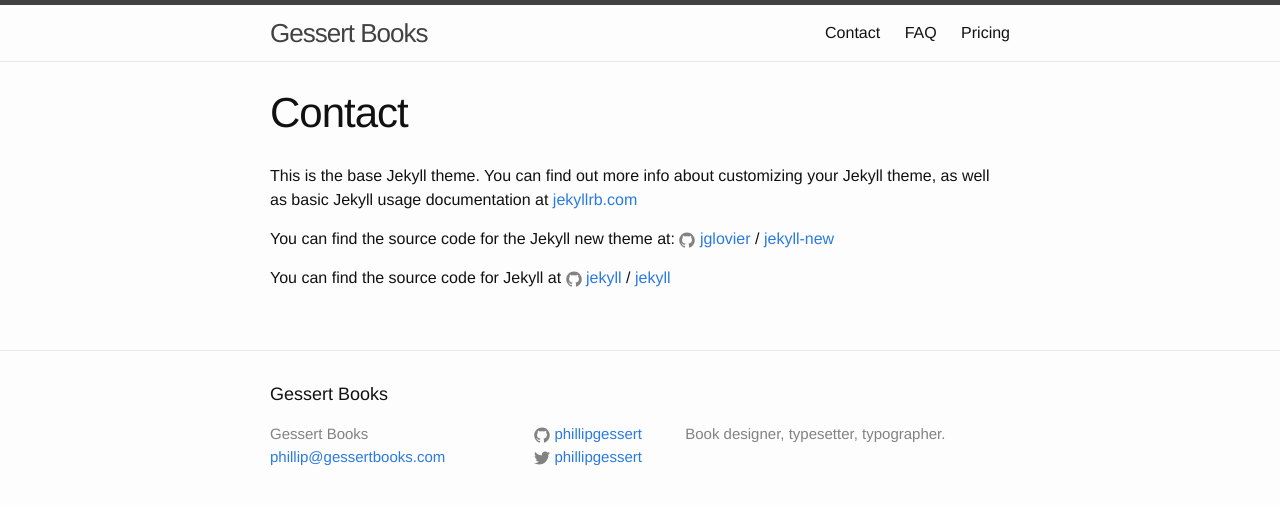
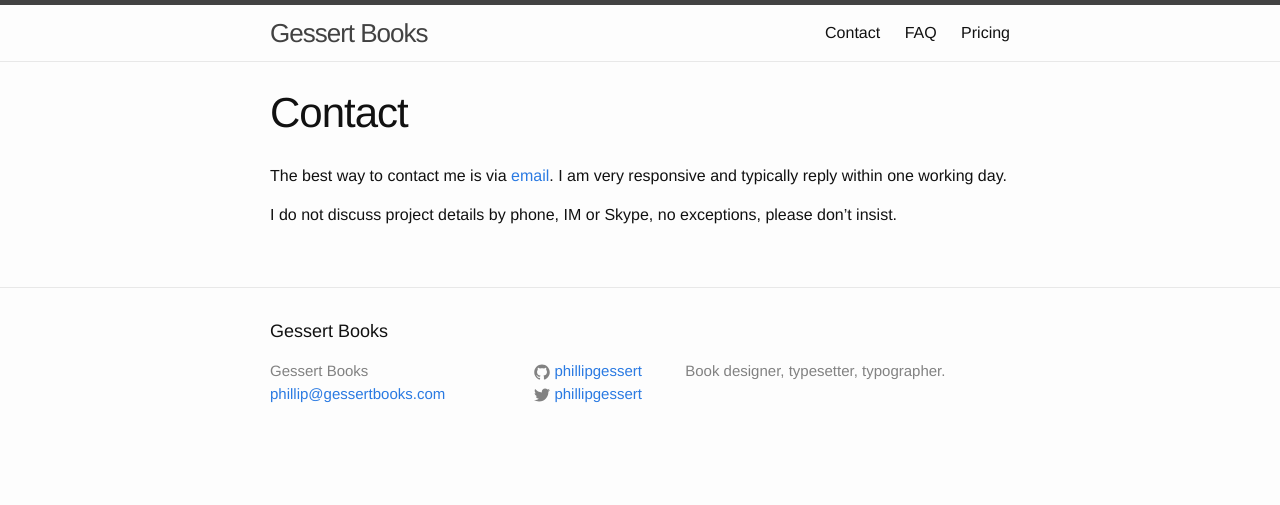
Before and after one commit to phillipgessert/phillipgessert.github.io, a Jekyll site: the page built from contact.md, in a window 1280 px wide. Shown: the top 505 px of the page. Built offline with Jekyll 4.4.1, drawn with Linux system fonts in a browser that asks for light colours.

Commit message:
contact added

```diff
--- a/contact.md
+++ b/contact.md
@@ -4,15 +4,6 @@
 permalink: /Contact/
 ---
 
+The best way to contact me is via [email](phillip@gessertbooks.com). I am very responsive and typically reply within one working day.
 
-
-
-This is the base Jekyll theme. You can find out more info about customizing your Jekyll theme, as well as basic Jekyll usage documentation at [jekyllrb.com](http://jekyllrb.com/)
-
-You can find the source code for the Jekyll new theme at:
-{% include icon-github.html username="jglovier" %} /
-[jekyll-new](https://github.com/jglovier/jekyll-new)
-
-You can find the source code for Jekyll at
-{% include icon-github.html username="jekyll" %} /
-[jekyll](https://github.com/jekyll/jekyll)
+I do not discuss project details by phone, IM or Skype, no exceptions, please don't insist.
```
